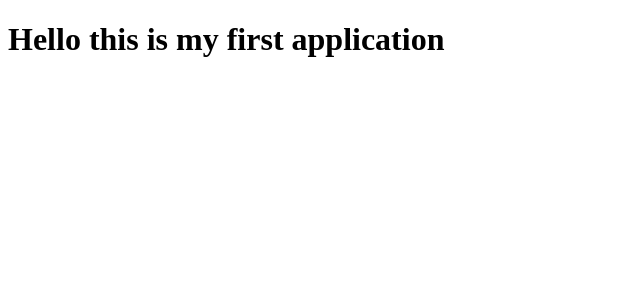
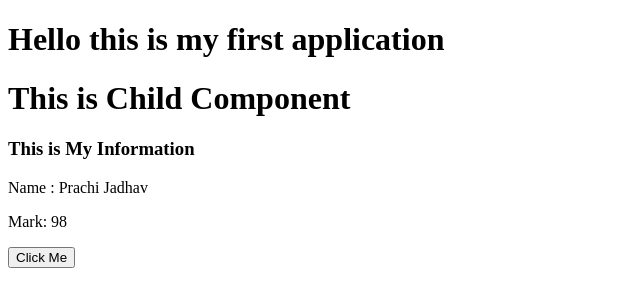
Before and after one commit to PrachiJadhav14/Angular, an Angular app in the folder component/component/: page / in a window 1280 px wide. Shown: the top 306 px of the page, without its empty margins (0-640 px from the left). Built offline with nearby package versions, Linux system fonts and the light colour scheme.

Commit message:
Added_Components

```diff
--- a/component/component/src/app/app.html
+++ b/component/component/src/app/app.html
@@ -1 +1,3 @@
 <h1>Hello this is my first application</h1>
+<app-basic></app-basic>
+<router-outlet></router-outlet>
```
